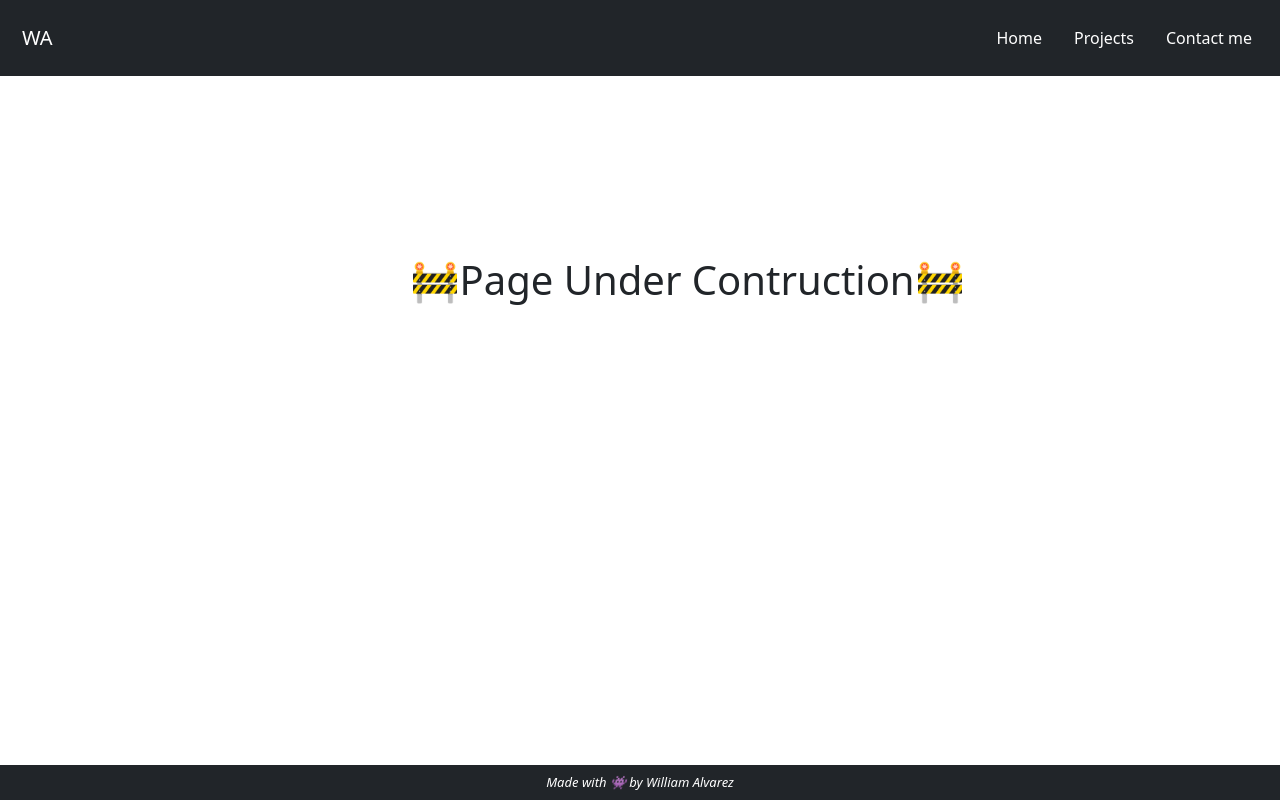
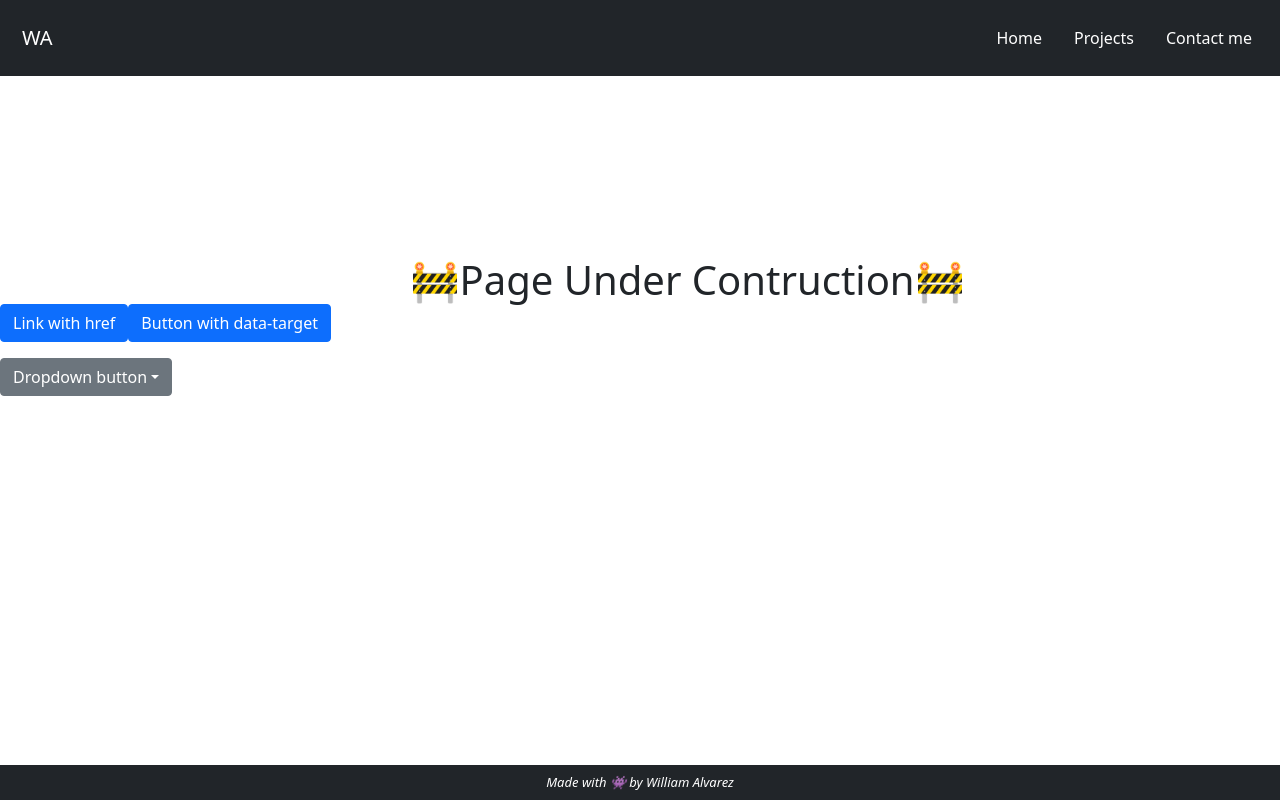
Before and after one commit to williamalvarez92/website, a React (Create React App) app: page /projects/small_projects in a window 1280 px wide. Built offline with nearby package versions, Linux system fonts and the light colour scheme.

Commit message:
more fixes

```diff
--- a/package.json
+++ b/package.json
@@ -9,6 +9,8 @@
     "eslint-plugin-jsx-a11y": "^6.2.3",
     "eslint-plugin-react-hooks": "^4.2.0",
     "gh-pages": "^3.2.3",
+    "jquery": "^3.6.0",
+    "popper": "^1.0.1",
     "react": "^17.0.2",
     "react-bootstrap": "^2.0.0-beta.6",
     "react-dom": "^17.0.2",
--- a/public/index.html
+++ b/public/index.html
@@ -3,6 +3,9 @@
   <head>
     <meta charset="utf-8" />
     <link rel="icon" href="./coder1.ico" />
+
+    <script src="http://code.jquery.com/jquery-1.11.0.min.js"></script>
+    <script src="http://netdna.bootstrapcdn.com/bootstrap/3.1.1/js/bootstrap.min.js"></script>
     <meta name="viewport" content="width=device-width, initial-scale=1" />
     <title>William Alvarez</title>
   </head>
--- a/src/App.js
+++ b/src/App.js
@@ -1,5 +1,5 @@
 import React from 'react'
-import { BrowserRouter, Switch, Route } from 'react-router-dom'
+import { BrowserRouter, Route } from 'react-router-dom'
 import Header from './components/Header'
 import Footer from './components/Footer'
 import Opener from './components/Opener'
@@ -15,7 +15,7 @@ const App = () => {
   return (
     <>
       <BrowserRouter>
-        <Switch>
+
         <Route exact path='/'>
           <Opener />
         </Route>
@@ -49,7 +49,7 @@ const App = () => {
           <SmallProjects />
           <Footer />
         </Route>
-        </Switch>
+
 
       </BrowserRouter>
     </>
--- a/src/components/SmallProjects.js
+++ b/src/components/SmallProjects.js
@@ -1,9 +1,33 @@
 import React from 'react'
+
 
 const SmallProjects = () => {
   return (
     <>
       <h1 className='construction'>🚧Page Under Contruction🚧</h1>
+      <p>
+        <a className="btn btn-primary" data-toggle="collapse" href="#collapseExample" role="button" aria-expanded="false" aria-controls="collapseExample">
+    Link with href
+        </a>
+        <button className="btn btn-primary" type="button" data-toggle="collapse" data-target="#collapseExample" aria-expanded="false" aria-controls="collapseExample">
+    Button with data-target
+        </button>
+      </p>
+      <div className="collapse" id="collapseExample">
+        <div className="card card-body">
+    Anim pariatur cliche reprehenderit, enim eiusmod high life accusamus terry richardson ad squid. Nihil anim keffiyeh helvetica, craft beer labore wes anderson cred nesciunt sapiente ea proident.
+        </div>
+      </div>
+      <div className="dropdown">
+        <button className="btn btn-secondary dropdown-toggle" type="button" id="dropdownMenuButton" data-toggle="dropdown" aria-haspopup="true" aria-expanded="false">
+    Dropdown button
+        </button>
+        <div className="dropdown-menu" aria-labelledby="dropdownMenuButton">
+          <a className="dropdown-item" href="#">Action</a>
+          <a className="dropdown-item" href="#">Another action</a>
+          <a className="dropdown-item" href="#">Something else here</a>
+        </div>
+      </div>
     </>
   )
 }
--- a/src/index.js
+++ b/src/index.js
@@ -7,6 +7,7 @@ import './styles/Projects.scss'
 import 'bootstrap/dist/css/bootstrap.css'
 import 'bootstrap/dist/css/bootstrap.min.css'
 import 'bootstrap'
+import 'bootstrap/dist/js/bootstrap.bundle.min.js'
 import React from 'react'
 import ReactDOM from 'react-dom'
 import App from './App'
```
Also changed, not shown: 1 other file (tests, documents, lock files or other folders). Lines whose indentation alone changed are shown as unchanged.
